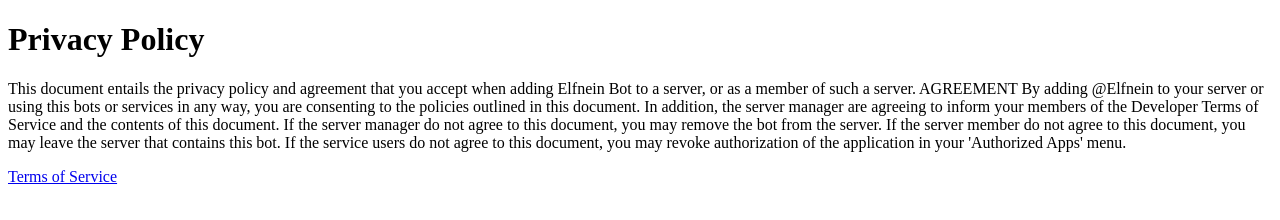
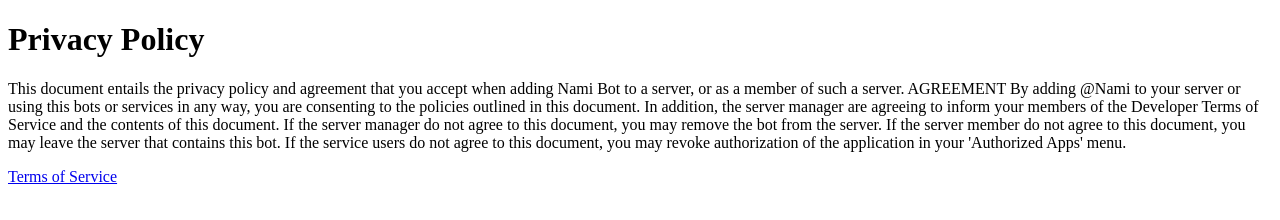
Before and after one commit to 0withoutface0/Nami-Site, a plain HTML site: page privacy.html in a window 1280 px wide. Drawn offline with Linux system fonts and the light colour scheme.

Commit message:
Update privacy.html

```diff
--- a/privacy.html
+++ b/privacy.html
@@ -6,11 +6,11 @@
 </head>
 <body>
   <h1>Privacy Policy</h1>
-  <p>This document entails the privacy policy and agreement that you accept when adding Elfnein Bot to a server, or as a member of such a server.
+  <p>This document entails the privacy policy and agreement that you accept when adding Nami Bot to a server, or as a member of such a server.
 
     AGREEMENT
 
-By adding @Elfnein to your server or using this bots or services in any way, you are consenting to the policies outlined in this document. In addition, the server manager are agreeing to inform your members of the Developer Terms of Service and the contents of this document. If the server manager do not agree to this document, you may remove the bot from the server. If the server member do not agree to this document, you may leave the server that contains this bot. If the service users do not agree to this document, you may revoke authorization of the application in your 'Authorized Apps' menu.</p>
+By adding @Nami to your server or using this bots or services in any way, you are consenting to the policies outlined in this document. In addition, the server manager are agreeing to inform your members of the Developer Terms of Service and the contents of this document. If the server manager do not agree to this document, you may remove the bot from the server. If the server member do not agree to this document, you may leave the server that contains this bot. If the service users do not agree to this document, you may revoke authorization of the application in your 'Authorized Apps' menu.</p>
   <a href="index.html">Terms of Service</a>
 </body>
 </html>
```
